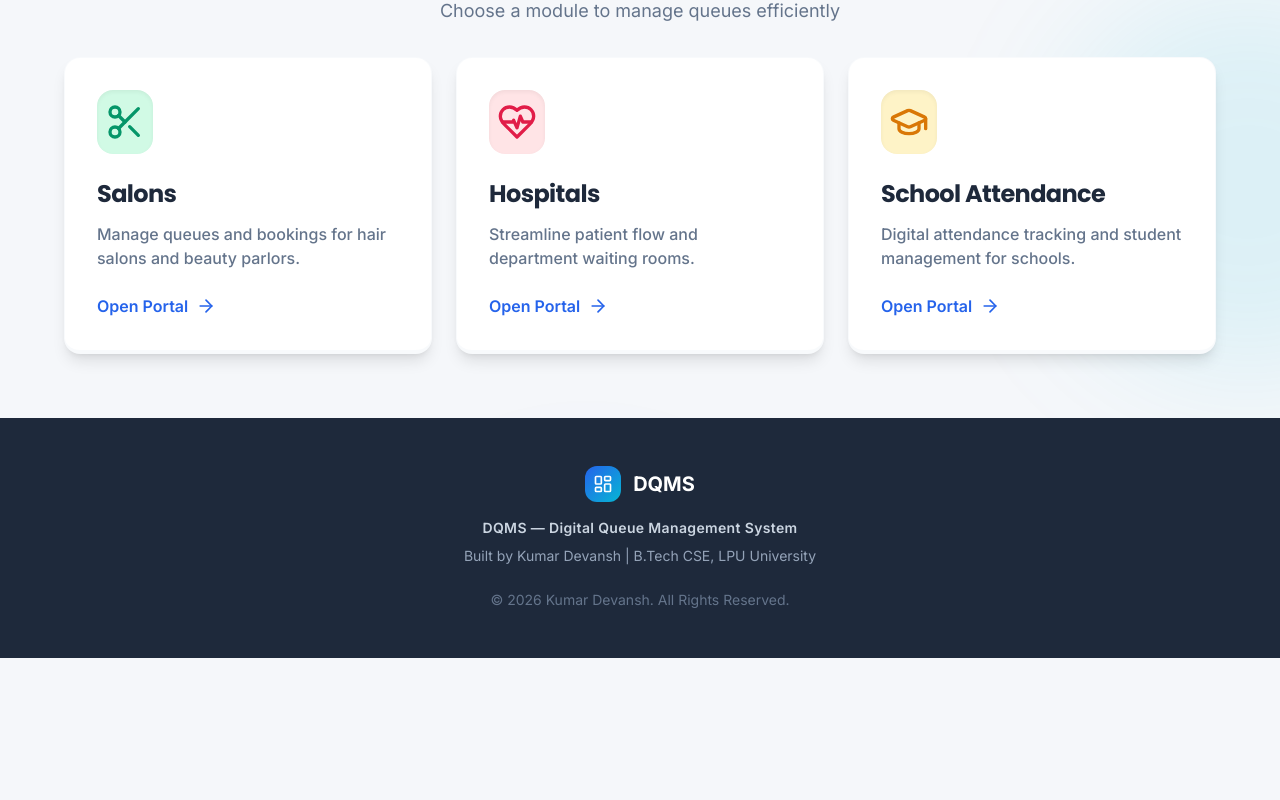
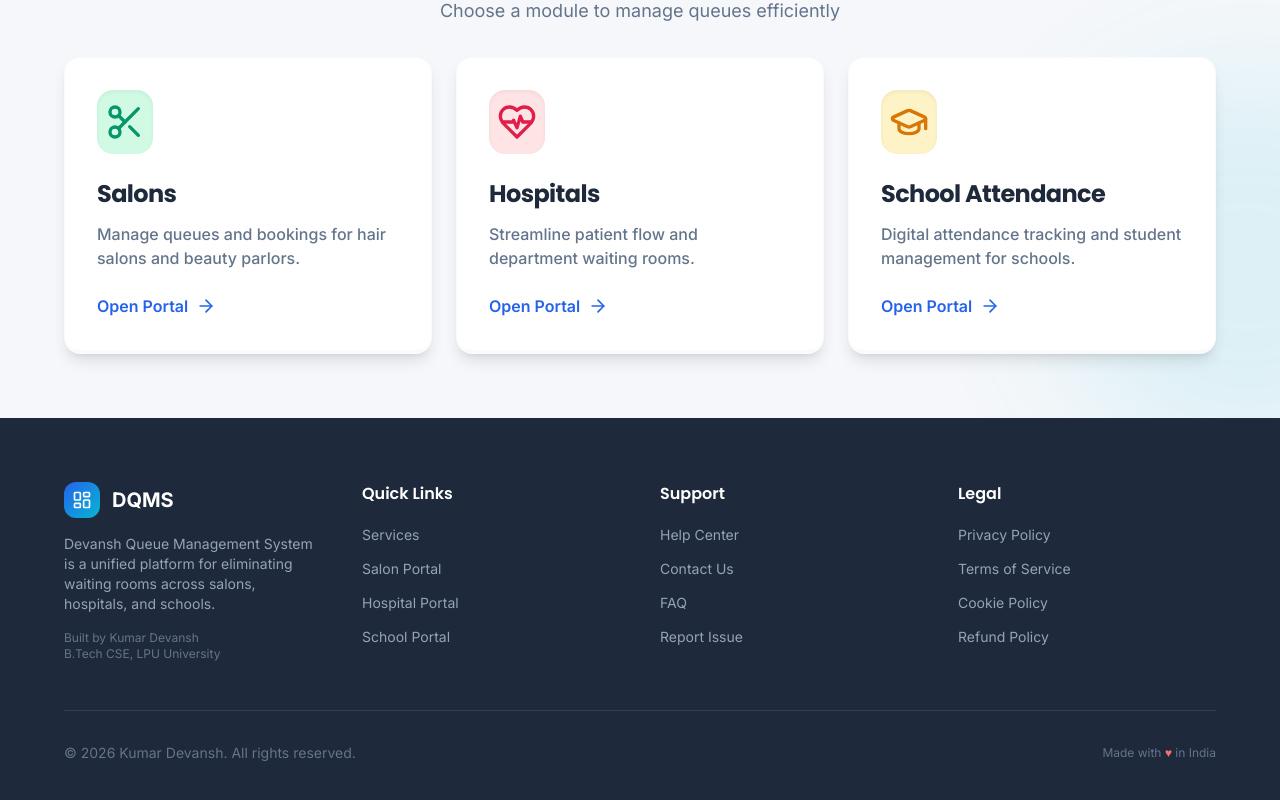
Before and after one commit to krdevansh/DQMS, a Next.js app in the folder Enter/frontend/: page / in a window 1280 px wide. Shown: the part 678-1478 px from the top of the page. Before the commit the page ends 1336 px from the top, so only its background shows below. Built offline with nearby package versions, Linux system fonts and the light colour scheme.

Commit message:
feat: remove admin from landing page, add full footer with privacy/legal/links

```diff
--- a/Enter/frontend/src/app/page.tsx
+++ b/Enter/frontend/src/app/page.tsx
@@ -1,7 +1,6 @@
 'use client';
 
 import React, { useState } from 'react';
-import Link from 'next/link';
 import { motion } from 'framer-motion';
 import {
   LayoutDashboard,
@@ -11,7 +10,6 @@ import {
   AlertCircle,
   ArrowRight,
   Zap,
-  ShieldCheck,
   Sun,
   Moon
 } from 'lucide-react';
@@ -129,14 +127,6 @@ export default function HomePage() {
                 >
                   {theme === 'light' ? <Moon className="w-4 h-4 sm:w-5 sm:h-5" /> : <Sun className="w-4 h-4 sm:w-5 sm:h-5" />}
                 </button>
-                <Link
-                  href="/admin/login"
-                  className="flex items-center gap-1.5 px-3 py-1.5 rounded-xl bg-slate-100 dark:bg-[#111118] hover:bg-slate-200 dark:hover:bg-white/10 border border-slate-200 dark:border-white/10 text-slate-500 dark:text-slate-400 hover:text-slate-700 dark:hover:text-white transition-all text-xs sm:text-sm font-medium group"
-                  title="Admin Portal"
-                >
-                  <ShieldCheck className="w-4 h-4 group-hover:text-[#2563EB] transition-colors" />
-                  <span className="hidden sm:inline">Admin</span>
-                </Link>
               </div>
             </div>
           </div>
@@ -241,23 +231,64 @@ export default function HomePage() {
           </div>
         </section>
 
-        <footer className="dqms-footer py-10 sm:py-12 px-4 sm:px-6">
-          <div className="max-w-6xl mx-auto text-center">
-            <div className="flex items-center justify-center gap-2 sm:gap-3 mb-3 sm:mb-4">
+        <footer className="dqms-footer py-12 sm:py-16 px-4 sm:px-6">
+          <div className="max-w-6xl mx-auto">
+            <div className="grid grid-cols-1 sm:grid-cols-2 lg:grid-cols-4 gap-8 sm:gap-10 mb-10 sm:mb-12">
+              <div className="sm:col-span-2 lg:col-span-1">
+                <div className="flex items-center gap-2 sm:gap-3 mb-3 sm:mb-4">
                   <div className="bg-gradient-to-br from-[#2563EB] to-[#06B6D4] p-1.5 sm:p-2 rounded-lg sm:rounded-xl">
                     <LayoutDashboard className="w-4 h-4 sm:w-5 sm:h-5 text-white" />
                   </div>
                   <span className="text-lg sm:text-xl font-bold">DQMS</span>
                 </div>
-            <p className="text-slate-300 text-xs sm:text-sm font-semibold tracking-wide mb-2">
-              DQMS — Digital Queue Management System
+                <p className="text-slate-400 text-xs sm:text-sm leading-relaxed mb-3 sm:mb-4">
+                  Devansh Queue Management System is a unified platform for eliminating waiting rooms across salons, hospitals, and schools.
                 </p>
-            <p className="text-slate-400 text-xs sm:text-sm mb-4 sm:mb-6 px-4 sm:px-0">
-              Built by Kumar Devansh | B.Tech CSE, LPU University
+                <p className="text-slate-500 text-xs">
+                  Built by Kumar Devansh<br />
+                  B.Tech CSE, LPU University
                 </p>
-            <p className="text-[10px] sm:text-sm text-slate-500">
-              &copy; {new Date().getFullYear()} Kumar Devansh. All Rights Reserved.
+              </div>
+
+              <div>
+                <h4 className="text-white font-semibold text-sm sm:text-base mb-3 sm:mb-4">Quick Links</h4>
+                <ul className="space-y-2 sm:space-y-2.5">
+                  <li><a href="#services" className="text-slate-400 hover:text-white text-xs sm:text-sm transition-colors">Services</a></li>
+                  <li><a href="/salon" className="text-slate-400 hover:text-white text-xs sm:text-sm transition-colors">Salon Portal</a></li>
+                  <li><a href="/hospital" className="text-slate-400 hover:text-white text-xs sm:text-sm transition-colors">Hospital Portal</a></li>
+                  <li><a href="/school" className="text-slate-400 hover:text-white text-xs sm:text-sm transition-colors">School Portal</a></li>
+                </ul>
+              </div>
+
+              <div>
+                <h4 className="text-white font-semibold text-sm sm:text-base mb-3 sm:mb-4">Support</h4>
+                <ul className="space-y-2 sm:space-y-2.5">
+                  <li><a href="#" className="text-slate-400 hover:text-white text-xs sm:text-sm transition-colors">Help Center</a></li>
+                  <li><a href="#" className="text-slate-400 hover:text-white text-xs sm:text-sm transition-colors">Contact Us</a></li>
+                  <li><a href="#" className="text-slate-400 hover:text-white text-xs sm:text-sm transition-colors">FAQ</a></li>
+                  <li><a href="#" className="text-slate-400 hover:text-white text-xs sm:text-sm transition-colors">Report Issue</a></li>
+                </ul>
+              </div>
+
+              <div>
+                <h4 className="text-white font-semibold text-sm sm:text-base mb-3 sm:mb-4">Legal</h4>
+                <ul className="space-y-2 sm:space-y-2.5">
+                  <li><a href="#" className="text-slate-400 hover:text-white text-xs sm:text-sm transition-colors">Privacy Policy</a></li>
+                  <li><a href="#" className="text-slate-400 hover:text-white text-xs sm:text-sm transition-colors">Terms of Service</a></li>
+                  <li><a href="#" className="text-slate-400 hover:text-white text-xs sm:text-sm transition-colors">Cookie Policy</a></li>
+                  <li><a href="#" className="text-slate-400 hover:text-white text-xs sm:text-sm transition-colors">Refund Policy</a></li>
+                </ul>
+              </div>
+            </div>
+
+            <div className="border-t border-white/10 pt-6 sm:pt-8 flex flex-col sm:flex-row items-center justify-between gap-4">
+              <p className="text-slate-500 text-xs sm:text-sm text-center sm:text-left">
+                &copy; {new Date().getFullYear()} Kumar Devansh. All rights reserved.
               </p>
+              <p className="text-slate-500 text-xs">
+                Made with <span className="text-red-400">&hearts;</span> in India
+              </p>
+            </div>
           </div>
         </footer>
       </div>
```
Lines whose indentation alone changed are shown as unchanged.
